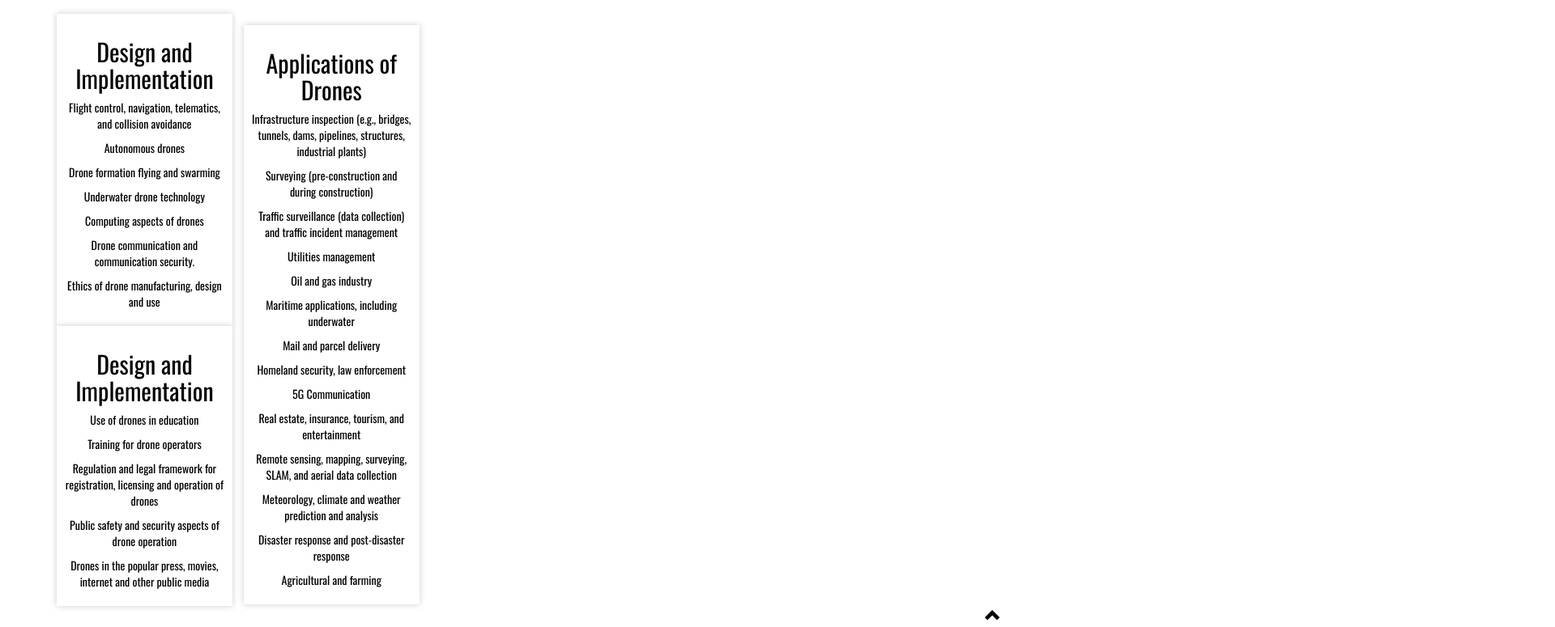
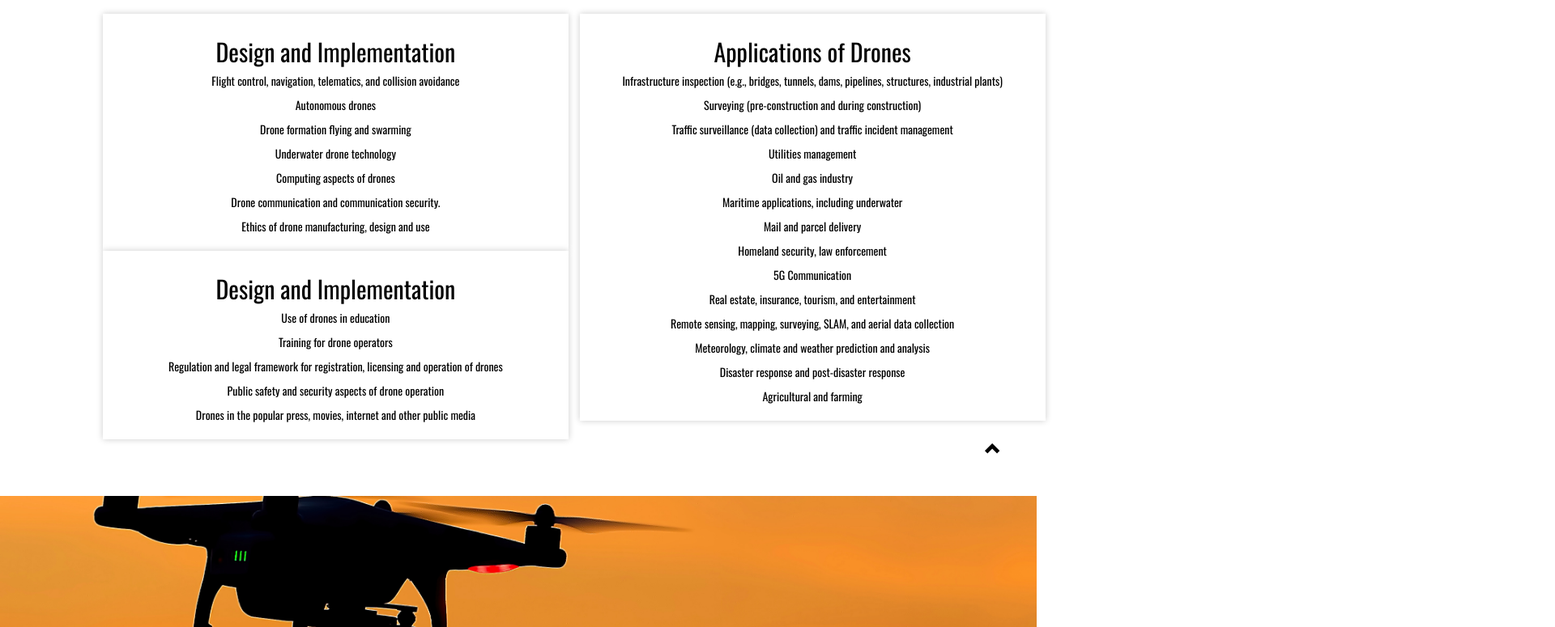
Before and after one commit to anshikashaw/demo4, a plain HTML site: page index.html in a window 1280 px wide. Shown: the part 1576-2351 px from the top of the page at 81% size, 1920 px wide, since content can reach past the window. Drawn offline with nearby package versions, Linux system fonts and the light colour scheme.

Commit message:
Update index.html

```diff
--- a/index.html
+++ b/index.html
@@ -195,7 +195,7 @@
     background-repeat: no-repeat;
     background-size: cover;
 }
-	  .masonry-brick1 {
+	  .masonry-brick {
 		  font-family:"Oswald";
     color: black;
     background-color: #fff;
@@ -207,17 +207,6 @@
     margin-left: 10em 0px; /* for separating masonry-bricks vertically*/
 }
 
-.masonry-brick2 {
-	 font-family:"Oswald";
-    color: black;
-    background-color: #fff;
-    display: inline-block;
-    font-color:black;
-    padding: 10px;
-    box-shadow: 0 0px 8px 0 rgba(0, 0, 0, 0.2);
-    margin: 1em 0px 0;
-    width: 100%;/* for separating masonry-bricks vertically*/
-}
 
 @media only screen and (min-width: 480px) {
     .masonry-container {
@@ -504,8 +493,8 @@
     <span class="glyphicon glyphicon-chevron-up"></span></a>
 		<div class="parallax1" id="Session"></div>
 	<div class="container text-center"><center><br>
- <div class="masonry-container">
-   <div class="masonry-brick1">
+ <div class="masonry-container" style="width:257%; margin-left:5%">
+   <div class="masonry-brick">
         <h2>Design and Implementation</h2>
         <p>Flight control, navigation, telematics, and collision avoidance</p>
         <p>Autonomous drones</p>
@@ -515,7 +504,7 @@
              <p>Drone communication and communication security.</p>
         <p>Ethics of drone manufacturing, design and use</p>
     </div>
-    <div class="masonry-brick1">
+    <div class="masonry-brick">
     <h2>Design and Implementation</h2>
         <p>Use of drones in education</p>
         <p>Training for drone operators</p>
@@ -523,7 +512,7 @@
         <p>Public safety and security aspects of drone operation</p>
         <p>Drones in the popular press, movies, internet and other public media</p>
     </div>
-    <div class="masonry-brick2"> <h2>Applications of Drones</h2>
+    <div class="masonry-brick"> <h2>Applications of Drones</h2>
         <p>Infrastructure inspection (e.g., bridges, tunnels, dams, pipelines, structures, industrial plants)</p>
         <p>Surveying (pre-construction and during construction)</p>
         <p>Traffic surveillance (data collection) and traffic incident management</p>
```
